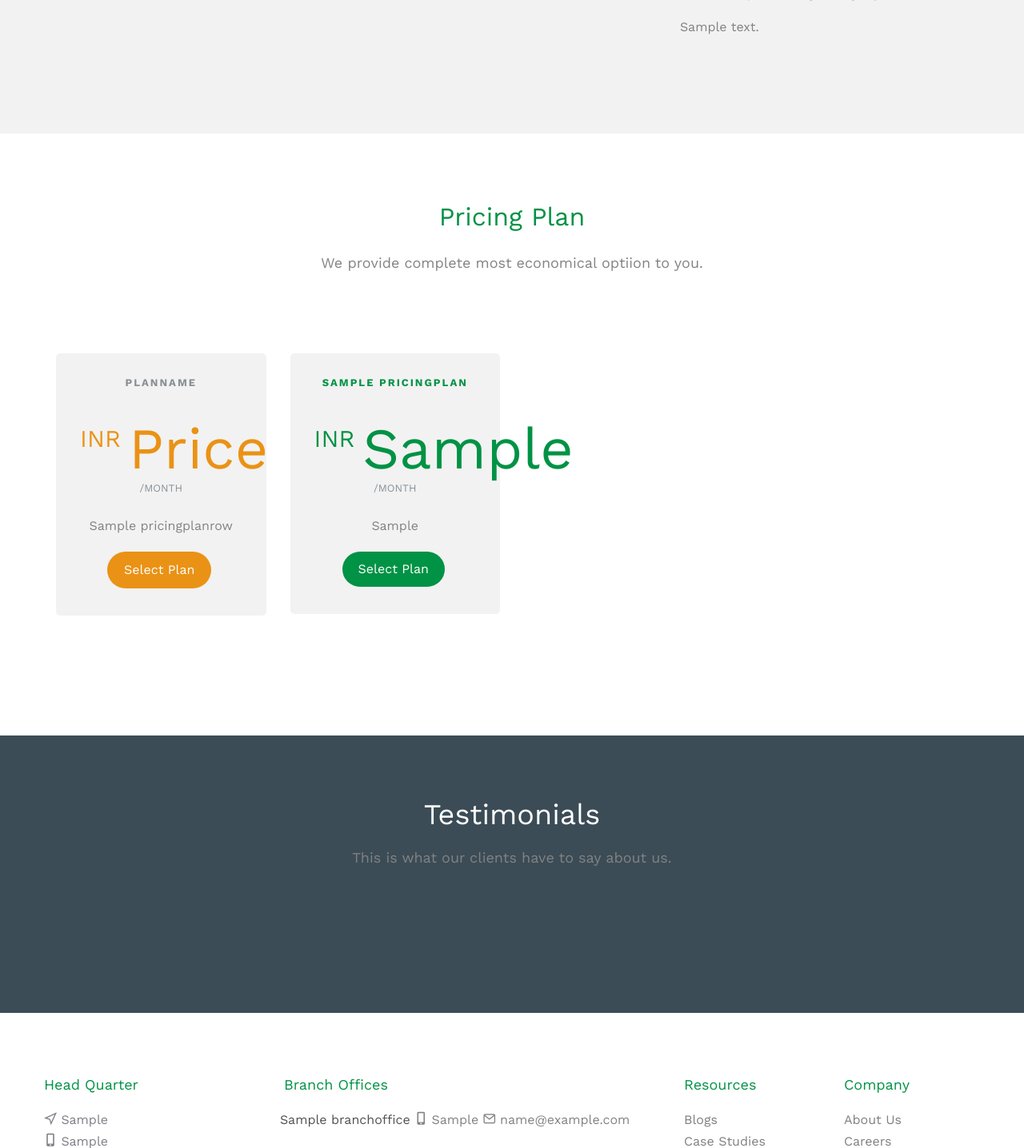
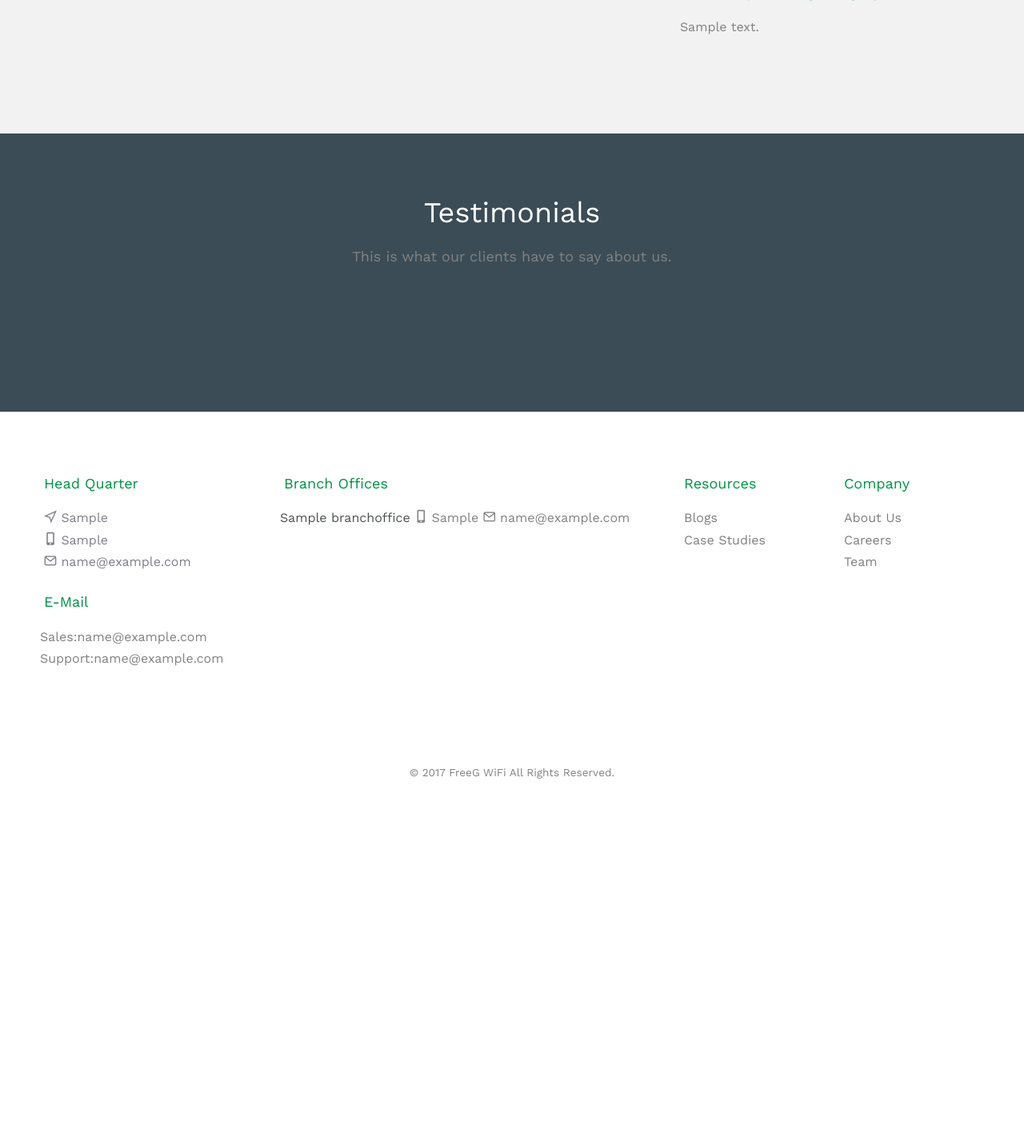
Before and after one commit to ManishPrajapat/Freegrepo, a Django app: page /courses/1/ in a window 1280 px wide. Shown: the part 1432-2868 px from the top of the page at 80% size. After the commit the page ends 2406 px from the top, so only its background shows below. Run offline with Django 3.2, Linux system fonts and the light colour scheme; tables that the repository leaves empty hold one stand-in row (values such as "Sample post"); grey boxes marked "Sample" are stand-in pictures; some libraries are stand-ins or nearby versions; some web fonts are replaced.

Commit message:
Minor Changes

```diff
--- a/myproject/app/models.py
+++ b/myproject/app/models.py
@@ -300,8 +300,8 @@ class Freegheadquaters(BaseModel):
     email = models.CharField(max_length=80)
     sequence = models.IntegerField(default=0)
     location = models.CharField(max_length=250)
-    longitute = models.CharField(max_length=15)
-    latitute = models.CharField(max_length=15)
+    longitude = models.CharField(max_length=15)
+    latitude = models.CharField(max_length=15)
     class Meta :
         ordering = ('sequence',)
 
--- a/myproject/app/templates/app/courses.html
+++ b/myproject/app/templates/app/courses.html
@@ -152,6 +152,7 @@
 		</div>
 	</header>
 
+		<!--Pricing plan block-->
 		<div id="fh5co-services-section">
 		<div class="container">
 
@@ -247,46 +248,46 @@
 			</div>
 		</div>
 
-	    <div id="fh5co-pricing" >
-			<div class="container">
-                <div class="col-md-6 col-md-offset-3 text-center fh5co-heading">
-						<h2 style="color:#009245 !important ">Pricing Plan</h2>
-						<p>We provide complete most economical optiion to you.</p>
-					</div>
-				<div class="row">
-					<div class="pricing">
+	    <!--<div id="fh5co-pricing" >-->
+			<!--<div class="container">-->
+                <!--<div class="col-md-6 col-md-offset-3 text-center fh5co-heading">-->
+						<!--<h2 style="color:#009245 !important ">Pricing Plan</h2>-->
+						<!--<p>We provide complete most economical optiion to you.</p>-->
+					<!--</div>-->
+				<!--<div class="row">-->
+					<!--<div class="pricing">-->
 
-							<div class="col-md-3 animate-box">
-								<div class="price-box popular">
-									<h2 class="pricing-plan">PlanName</h2>
-									<div class="price"><sup class="currency">INR</sup>Price<small>/month</small></div>
-									<ul class="classes">
-										{% for singlevalue in tabledata%}
-											<li class="{% cycle '' 'color' %}">{{ singlevalue}}</li>
-										{% endfor %}
-									</ul>
-									<a href="/web/contact/" class="btn btn-select-plan btn-sm">Select Plan</a>
-								</div>
-							</div>
+							<!--<div class="col-md-3 animate-box">-->
+								<!--<div class="price-box popular">-->
+									<!--<h2 class="pricing-plan">PlanName</h2>-->
+									<!--<div class="price"><sup class="currency">INR</sup>Price<small>/month</small></div>-->
+									<!--<ul class="classes">-->
+										<!--{% for singlevalue in tabledata%}-->
+											<!--<li class="{% cycle '' 'color' %}">{{ singlevalue}}</li>-->
+										<!--{% endfor %}-->
+									<!--</ul>-->
+									<!--<a href="/web/contact/" class="btn btn-select-plan btn-sm">Select Plan</a>-->
+								<!--</div>-->
+							<!--</div>-->
 
-						{% for singleplandata,planname,planprice in planzipdata %}
-							<div class="col-md-3 animate-box">
-								<div class="price-box">
-									<h2 style="color:#009245 !important ;border:none" class="pricing-plan">{{planname}}</h2>
-									<div style="color:#009245 !important ;border:none" class="price"><sup style="color:#009245 !important ;border:none" class="currency">INR</sup>{{planprice}}<small>/month</small></div>
-									<ul class="classes">
-										{% for singlevalue in singleplandata%}
-											<li class="{% cycle '' 'color' %}">{{ singlevalue}}</li>
-										{% endfor %}
-									</ul>
-									<a style="background-color:#009245 !important ;border:none" href="/web/contact/" class="btn btn-select-plan btn-sm">Select Plan</a>
-								</div>
-							</div>
-						{% endfor %}
-					</div>
-				</div>
-			</div>
-		</div>
+						<!--{% for singleplandata,planname,planprice in planzipdata %}-->
+							<!--<div class="col-md-3 animate-box">-->
+								<!--<div class="price-box">-->
+									<!--<h2 style="color:#009245 !important ;border:none" class="pricing-plan">{{planname}}</h2>-->
+									<!--<div style="color:#009245 !important ;border:none" class="price"><sup style="color:#009245 !important ;border:none" class="currency">INR</sup>{{planprice}}<small>/month</small></div>-->
+									<!--<ul class="classes">-->
+										<!--{% for singlevalue in singleplandata%}-->
+											<!--<li class="{% cycle '' 'color' %}">{{ singlevalue}}</li>-->
+										<!--{% endfor %}-->
+									<!--</ul>-->
+									<!--<a style="background-color:#009245 !important ;border:none" href="/web/contact/" class="btn btn-select-plan btn-sm">Select Plan</a>-->
+								<!--</div>-->
+							<!--</div>-->
+						<!--{% endfor %}-->
+					<!--</div>-->
+				<!--</div>-->
+			<!--</div>-->
+		<!--</div>-->
 
 		<div id="fh5co-testimonial" style="background-color:#3B4C56" class="fh5co-bg-section">
 		<div class="container" >
--- a/myproject/app/templates/app/index.html
+++ b/myproject/app/templates/app/index.html
@@ -424,8 +424,8 @@
 					<h4 style="color:#009245">Head Quarter</h4>
 					<ul class="fh5co-footer-links">
 						{% for single in headlist%}
-
-							<a href = "https://www.google.com/maps/preview/@{{single.latitude}},{{single.longitute}},8z">
+														<!--http://maps.google.com/maps?q=24.197611,120.780512-->
+							<a target="_blank" href = "https://maps.google.com/maps?q={{single.latitude}},{{single.longitude}}">
 							<li  style="color:#7F7F87"><i class="icon-location" style="color:#7F7F87 "></i> {{single.location}}</li>
                             </a>
 							<li  style="color:#7F7F87 "><i class="icon-mobile" style="color:#7F7F87 "></i> {{single.contact}}</li>
--- a/myproject/app/views.py
+++ b/myproject/app/views.py
@@ -119,8 +119,8 @@ def homepage(request):
             'contact': singlehead.contact,
             'email': singlehead.email,
             'location': singlehead.location,
-            'longitute': singlehead.longitute,
-            'latitute': singlehead.latitute,
+            'longitude': singlehead.longitude,
+            'latitude': singlehead.latitude,
             'cityname': singlehead.cityname,
         })
     context['headlist'] = headlist
@@ -229,8 +229,8 @@ def contact(request):
             'contact': singlehead.contact,
             'email': singlehead.email,
             'location': singlehead.location,
-            'longitute': singlehead.longitute,
-            'latitute': singlehead.latitute,
+            'longitude': singlehead.longitude,
+            'latitude': singlehead.latitude,
             'cityname': singlehead.cityname,
         })
     context['headlist'] = headlist
@@ -283,8 +283,8 @@ def contact(request):
             'contact': singlehead.contact,
             'email': singlehead.email,
             'location': singlehead.location,
-            'longitute': singlehead.longitute,
-            'latitute': singlehead.latitute,
+            'longitude': singlehead.longitude,
+            'latitude': singlehead.latitude,
             'cityname': singlehead.cityname,
         })
     context['headlist'] = headlist
@@ -391,8 +391,8 @@ def courses(request,id):
             'contact': singlehead.contact,
             'email': singlehead.email,
             'location': singlehead.location,
-            'longitute': singlehead.longitute,
-            'latitute': singlehead.latitute,
+            'longitude': singlehead.longitude,
+            'latitude': singlehead.latitude,
             'cityname': singlehead.cityname,
         })
     context['headlist'] = headlist
@@ -585,8 +585,8 @@ def team(request):
             'contact': singlehead.contact,
             'email': singlehead.email,
             'location': singlehead.location,
-            'longitute': singlehead.longitute,
-            'latitute': singlehead.latitute,
+            'longitude': singlehead.longitude,
+            'latitude': singlehead.latitude,
             'cityname': singlehead.cityname,
         })
     context['headlist'] = headlist
@@ -685,8 +685,8 @@ def blog(request):
             'contact': singlehead.contact,
             'email': singlehead.email,
             'location': singlehead.location,
-            'longitute': singlehead.longitute,
-            'latitute': singlehead.latitute,
+            'longitude': singlehead.longitude,
+            'latitude': singlehead.latitude,
             'cityname': singlehead.cityname,
         })
     context['headlist'] = headlist
@@ -752,8 +752,8 @@ def singleblog(request,id):
             'contact': singlehead.contact,
             'email': singlehead.email,
             'location': singlehead.location,
-            'longitute': singlehead.longitute,
-            'latitute': singlehead.latitute,
+            'longitude': singlehead.longitude,
+            'latitude': singlehead.latitude,
             'cityname': singlehead.cityname,
         })
     context['headlist'] = headlist
@@ -875,8 +875,8 @@ def singleblog1(request):
             'contact': singlehead.contact,
             'email': singlehead.email,
             'location': singlehead.location,
-            'longitute': singlehead.longitute,
-            'latitute': singlehead.latitute,
+            'longitude': singlehead.longitude,
+            'latitude': singlehead.latitude,
             'cityname': singlehead.cityname,
         })
     context['headlist'] = headlist
@@ -973,8 +973,8 @@ def singleblog2(request):
             'contact': singlehead.contact,
             'email': singlehead.email,
             'location': singlehead.location,
-            'longitute': singlehead.longitute,
-            'latitute': singlehead.latitute,
+            'longitude': singlehead.longitude,
+            'latitude': singlehead.latitude,
             'cityname': singlehead.cityname,
         })
     context['headlist'] = headlist
@@ -1070,8 +1070,8 @@ def singleblog3(request):
             'contact': singlehead.contact,
             'email': singlehead.email,
             'location': singlehead.location,
-            'longitute': singlehead.longitute,
-            'latitute': singlehead.latitute,
+            'longitude': singlehead.longitude,
+            'latitude': singlehead.latitude,
             'cityname': singlehead.cityname,
         })
     context['headlist'] = headlist
@@ -1193,8 +1193,8 @@ def casestudy(request):
             'contact': singlehead.contact,
             'email': singlehead.email,
             'location': singlehead.location,
-            'longitute': singlehead.longitute,
-            'latitute': singlehead.latitute,
+            'longitude': singlehead.longitude,
+            'latitude': singlehead.latitude,
             'cityname': singlehead.cityname,
         })
     context['headlist'] = headlist
@@ -1255,8 +1255,8 @@ def singleblog4(request):
             'contact': singlehead.contact,
             'email': singlehead.email,
             'location': singlehead.location,
-            'longitute': singlehead.longitute,
-            'latitute': singlehead.latitute,
+            'longitude': singlehead.longitude,
+            'latitude': singlehead.latitude,
             'cityname': singlehead.cityname,
         })
     context['headlist'] = headlist
@@ -1353,8 +1353,8 @@ def singlecasestudy(request,id):
             'contact': singlehead.contact,
             'email': singlehead.email,
             'location': singlehead.location,
-            'longitute': singlehead.longitute,
-            'latitute': singlehead.latitute,
+            'longitude': singlehead.longitude,
+            'latitude': singlehead.latitude,
             'cityname': singlehead.cityname,
         })
     context['headlist'] = headlist
@@ -1496,8 +1496,8 @@ def aboutus(request):
             'contact': singlehead.contact,
             'email': singlehead.email,
             'location': singlehead.location,
-            'longitute': singlehead.longitute,
-            'latitute': singlehead.latitute,
+            'longitude': singlehead.longitude,
+            'latitude': singlehead.latitude,
             'cityname': singlehead.cityname,
         })
     context['headlist'] = headlist
@@ -1585,8 +1585,8 @@ def career(request):
             'contact': singlehead.contact,
             'email': singlehead.email,
             'location': singlehead.location,
-            'longitute': singlehead.longitute,
-            'latitute': singlehead.latitute,
+            'longitude': singlehead.longitude,
+            'latitude': singlehead.latitude,
             'cityname': singlehead.cityname,
         })
     context['headlist'] = headlist
@@ -1691,8 +1691,8 @@ def formsuccess(request):
             'contact': singlehead.contact,
             'email': singlehead.email,
             'location': singlehead.location,
-            'longitute': singlehead.longitute,
-            'latitute': singlehead.latitute,
+            'longitude': singlehead.longitude,
+            'latitude': singlehead.latitude,
             'cityname': singlehead.cityname,
         })
     context['headlist'] = headlist
```
